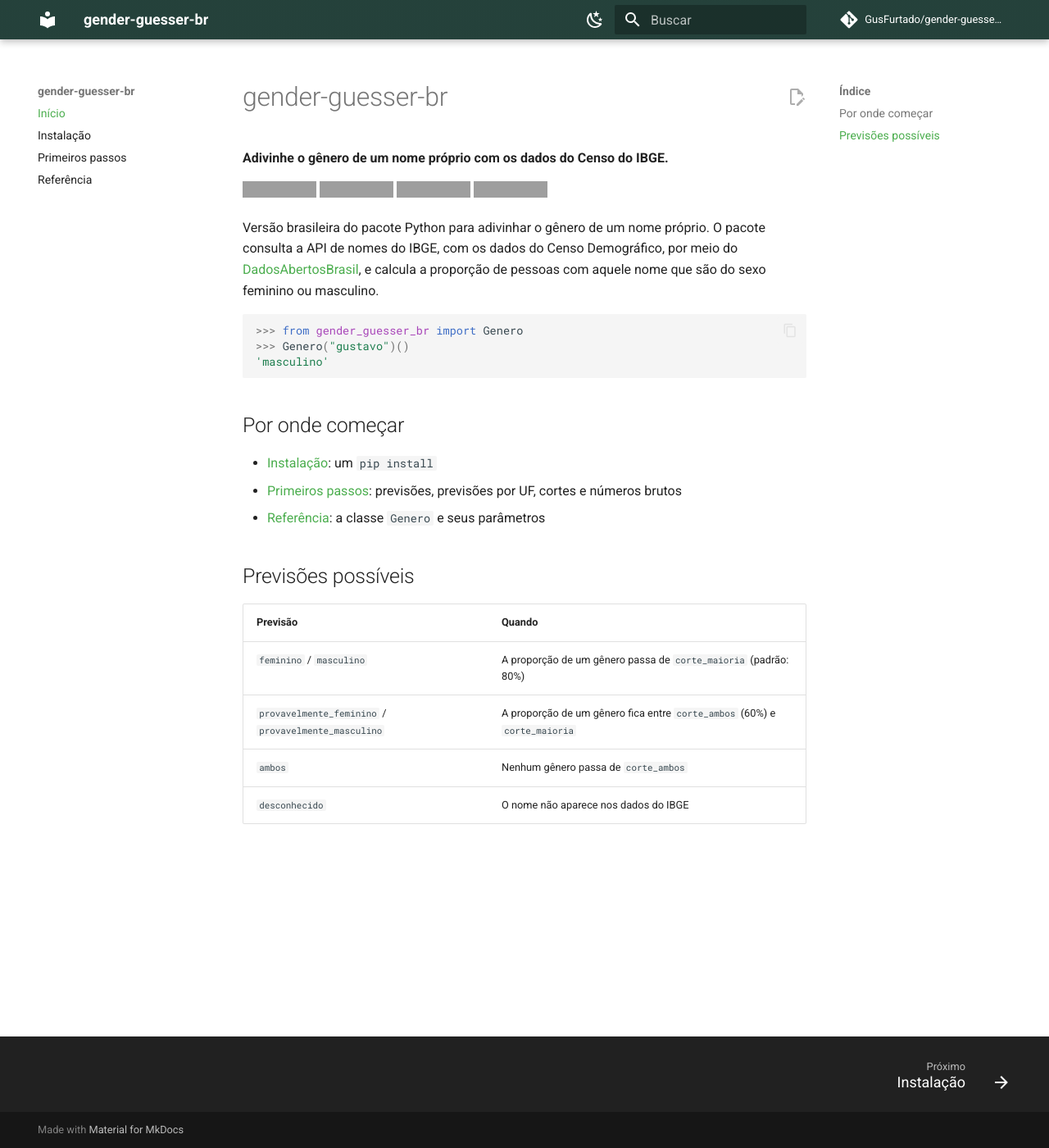
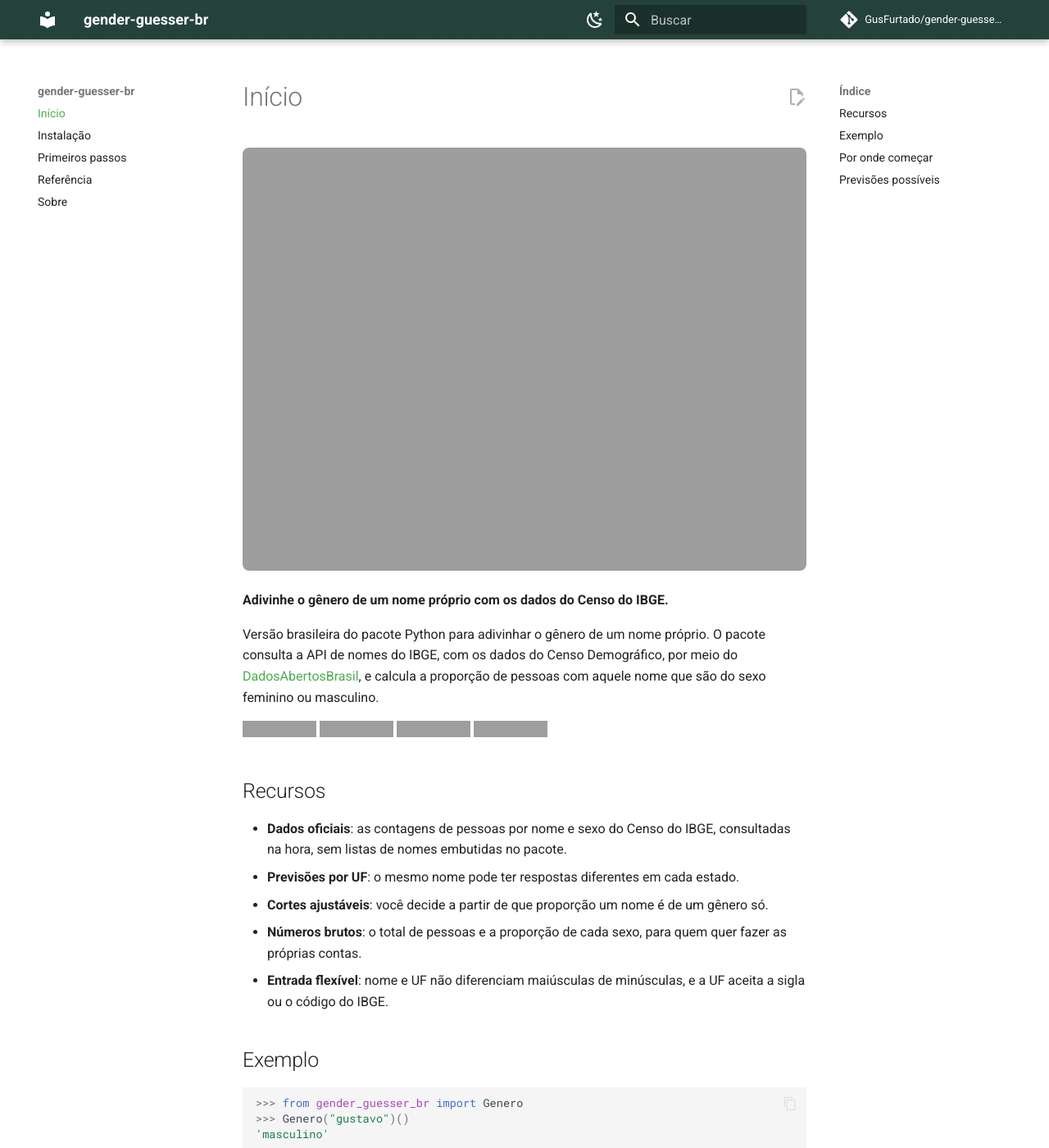
Before and after one commit to GusFurtado/gender-guesser-br, an MkDocs documentation site: the page built from docs/index.md, in a window 1280 px wide and 1400 px high. Shown: the whole window at 82% size. Built offline with MkDocs 1.6.1 and Material for MkDocs 9.7.7, drawn with Linux system fonts in a browser that asks for light colours; comment, search, counter and statistics services are not loaded; some of the changed text lies outside the part shown; grey boxes are pictures that could not be loaded.

Commit message:
Padronizar a página inicial da documentação e criar a página Sobre (#10)
A página inicial segue o modelo comum à documentação de todos os projetos:
o card de gustavofurtado.com como imagem de abertura, frase curta e
descrição, badges, recursos, exemplo, por onde começar e as previsões
possíveis. Licença, créditos e como contribuir vão para a nova página Sobre,
no fim do menu.

Co-authored-by: Claude Opus 5.5 <noreply@anthropic.com>

````diff
--- a/docs/assets/extra.css
+++ b/docs/assets/extra.css
@@ -9,3 +9,8 @@
 .md-header[data-md-state="shadow"] {
   box-shadow: 0 0 0.2rem rgba(0, 0, 0, 0.4), 0 0.2rem 0.4rem rgba(0, 0, 0, 0.5);
 }
+
+/* Imagem de abertura da página inicial: o card do projeto em gustavofurtado.com. */
+.md-typeset img.hero {
+  border-radius: 0.4rem;
+}
--- a/docs/index.md
+++ b/docs/index.md
@@ -1,21 +1,42 @@
-# gender-guesser-br
+<p align="center">
+  <img class="hero" src="https://www.gustavofurtado.com/assets/img/projects/gender-guesser-br.png" alt="gender-guesser-br" width="100%">
+</p>
 
 **Adivinhe o gênero de um nome próprio com os dados do Censo do IBGE.**
-
-[![PyPI](https://img.shields.io/pypi/v/gender-guesser-br)](https://pypi.org/project/gender-guesser-br/)
-[![Versões do Python](https://img.shields.io/pypi/pyversions/gender-guesser-br)](https://pypi.org/project/gender-guesser-br/)
-[![Downloads](https://static.pepy.tech/badge/gender-guesser-br/month)](https://pepy.tech/projects/gender-guesser-br)
-[![Licença](https://img.shields.io/pypi/l/gender-guesser-br)](https://github.com/GusFurtado/gender-guesser-br/blob/main/LICENSE)
 
 Versão brasileira do pacote Python para adivinhar o gênero de um nome próprio. O pacote consulta a
 API de nomes do IBGE, com os dados do Censo Demográfico, por meio do
 [DadosAbertosBrasil](https://www.gustavofurtado.com/DadosAbertosBrasil/), e calcula a proporção de
 pessoas com aquele nome que são do sexo feminino ou masculino.
 
+[![PyPI](https://img.shields.io/pypi/v/gender-guesser-br)](https://pypi.org/project/gender-guesser-br/)
+[![Versões do Python](https://img.shields.io/pypi/pyversions/gender-guesser-br)](https://pypi.org/project/gender-guesser-br/)
+[![Downloads](https://static.pepy.tech/badge/gender-guesser-br/month)](https://pepy.tech/projects/gender-guesser-br)
+[![Licença](https://img.shields.io/pypi/l/gender-guesser-br)](sobre.md#licenca)
+
+## Recursos
+
+- **Dados oficiais**: as contagens de pessoas por nome e sexo do Censo do IBGE, consultadas na
+  hora, sem listas de nomes embutidas no pacote.
+- **Previsões por UF**: o mesmo nome pode ter respostas diferentes em cada estado.
+- **Cortes ajustáveis**: você decide a partir de que proporção um nome é de um gênero só.
+- **Números brutos**: o total de pessoas e a proporção de cada sexo, para quem quer fazer as
+  próprias contas.
+- **Entrada flexível**: nome e UF não diferenciam maiúsculas de minúsculas, e a UF
+  aceita a sigla ou o código do IBGE.
+
+## Exemplo
+
 ```python
 >>> from gender_guesser_br import Genero
 >>> Genero("gustavo")()
 'masculino'
+
+>>> Genero(nome="darci", uf="rs")()
+'masculino'
+
+>>> Genero(nome="darci", uf="ac")()
+'feminino'
 ```
 
 ## Por onde começar
@@ -23,6 +44,7 @@ pessoas com aquele nome que são do sexo feminino ou masculino.
 - [Instalação](instalacao.md): um `pip install`
 - [Primeiros passos](primeiros-passos.md): previsões, previsões por UF, cortes e números brutos
 - [Referência](referencia.md): a classe `Genero` e seus parâmetros
+- [Sobre](sobre.md): licença, créditos e como contribuir
 
 ## Previsões possíveis
 
--- a/mkdocs.yml
+++ b/mkdocs.yml
@@ -40,6 +40,7 @@ nav:
   - Instalação: instalacao.md
   - Primeiros passos: primeiros-passos.md
   - Referência: referencia.md
+  - Sobre: sobre.md
 
 plugins:
   - search
````
Also changed, not shown: docs/sobre.md (added, +29 -0 lines).
